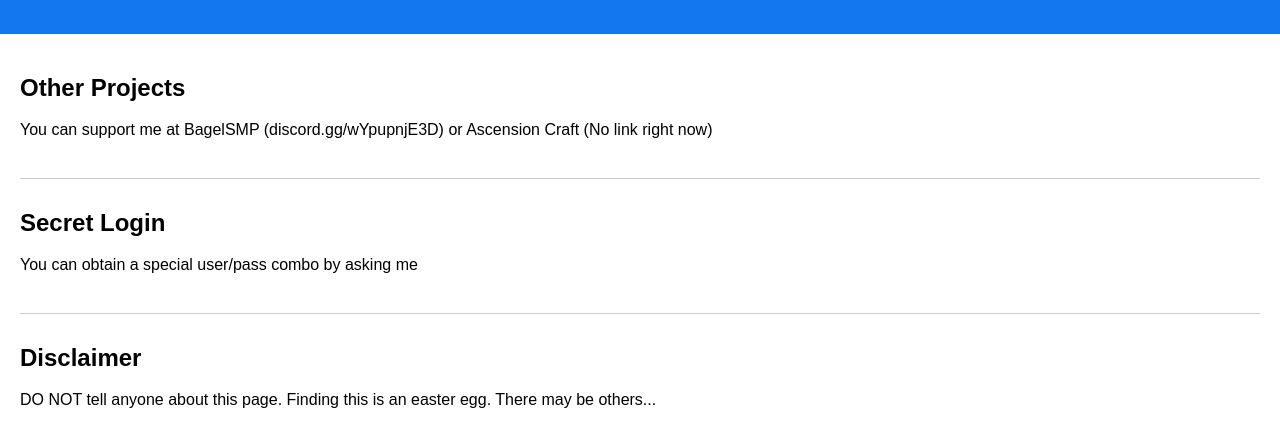
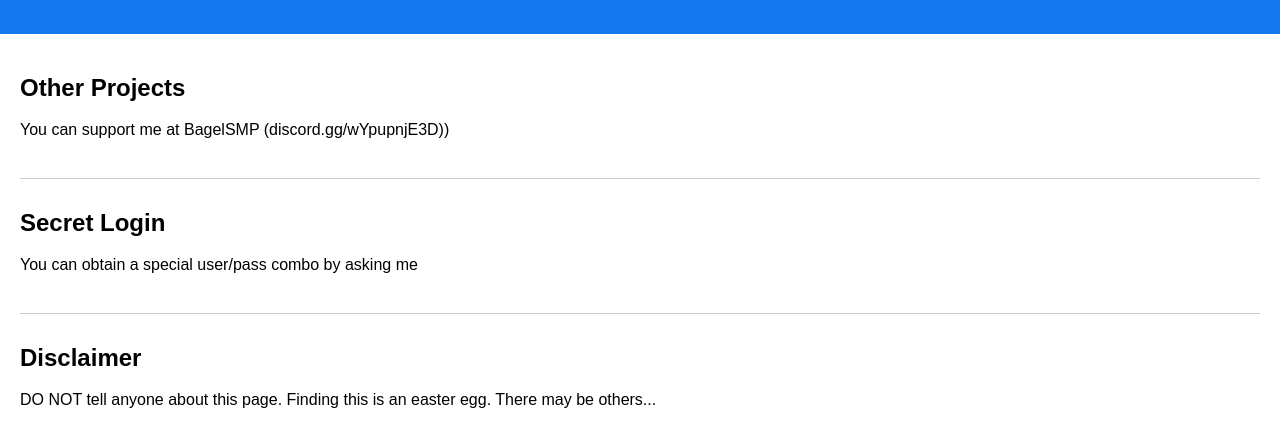
Before and after one commit to FalconTheBerd/directionalmarker, a plain HTML site: page secrets.html in a window 1280 px wide. Shown: the part 93-540 px from the top of the page. Drawn offline with Linux system fonts and the light colour scheme.

Commit message:
Update secrets.html

```diff
--- a/secrets.html
+++ b/secrets.html
@@ -25,7 +25,7 @@
   <main>
     <section class="secret-section">
       <h2>Other Projects</h2>
-      <p>You can support me at BagelSMP (discord.gg/wYpupnjE3D) or Ascension Craft (No link right now)</p>
+      <p>You can support me at BagelSMP (discord.gg/wYpupnjE3D))</p>
     </section>
 
     <section class="secret-section">
```
